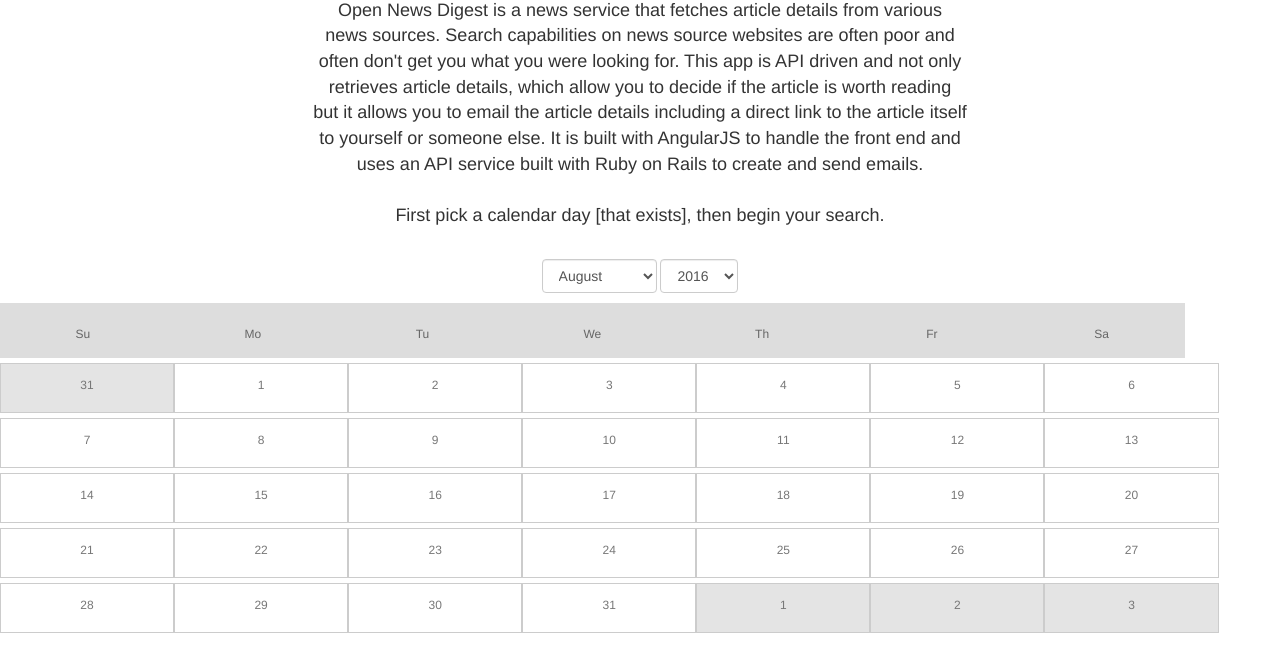
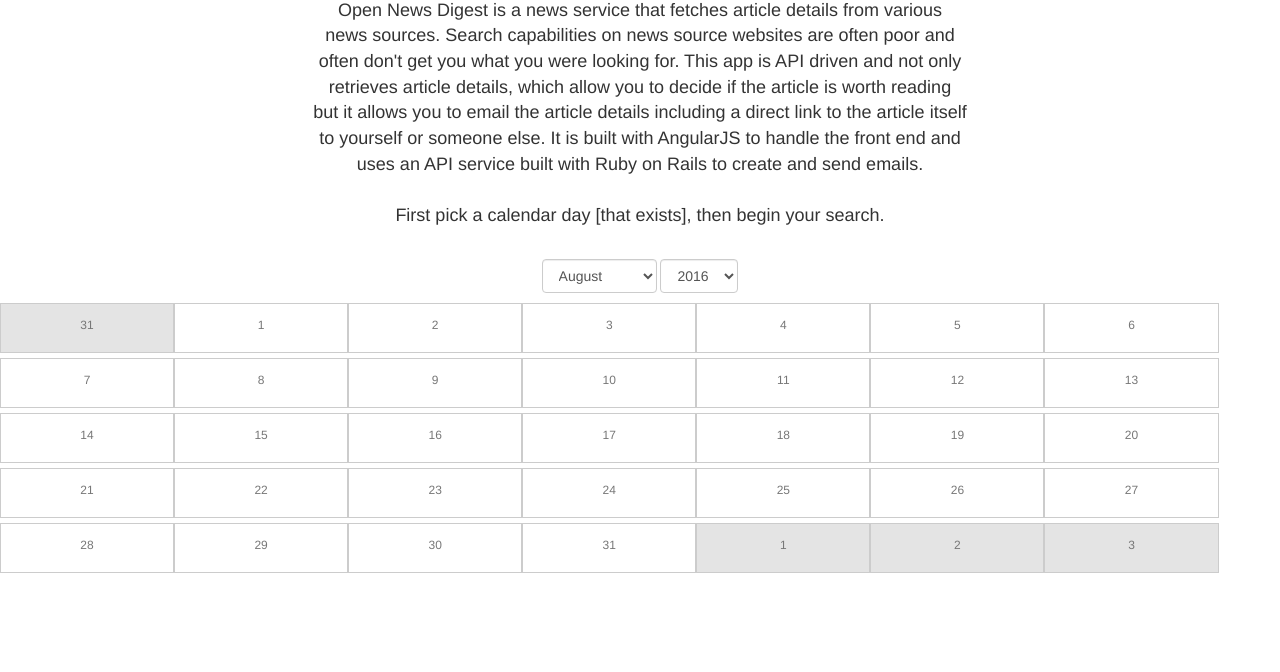
Before and after one commit to vmanamino/open-news-digest, a website: page index.html in a window 1280 px wide. Shown: the part 82-754 px from the top of the page. Drawn offline with nearby package versions, Linux system fonts and the light colour scheme.

Commit message:
weekdays div

```diff
--- a/app/home/templates/table.html
+++ b/app/home/templates/table.html
@@ -25,15 +25,15 @@
         </select>
     </div>
 </form>
-<ul class="weekdays">
-  <li>Su</li>
-  <li>Mo</li>
-  <li>Tu</li>
-  <li>We</li>
-  <li>Th</li>
-  <li>Fr</li>
-  <li>Sa</li>
-</ul>
+<!--<ul class="weekdays">-->
+<!--  <li>Su</li>-->
+<!--  <li>Mo</li>-->
+<!--  <li>Tu</li>-->
+<!--  <li>We</li>-->
+<!--  <li>Th</li>-->
+<!--  <li>Fr</li>-->
+<!--  <li>Sa</li>-->
+<!--</ul>-->
 
 <ul class="days">
     <li class="day {{ day.monthClass }}" ng-click="toSearch(day)" ng-repeat="day in dates.days">{{day.day}}</li>
```
